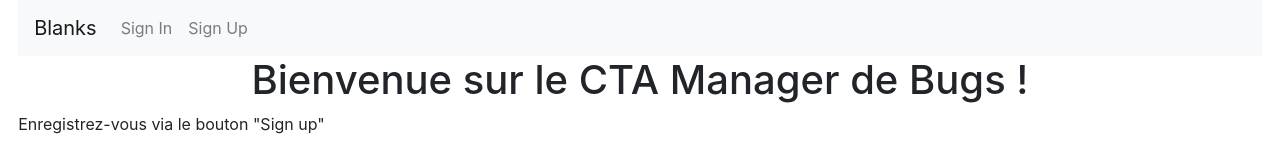
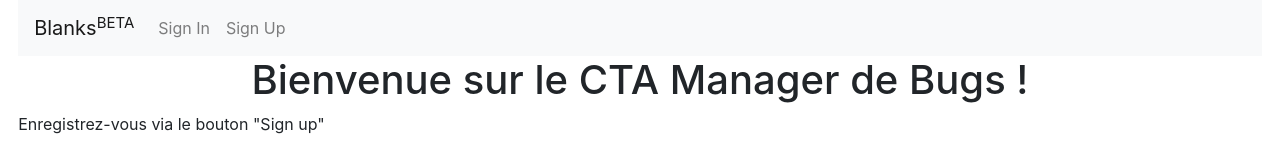
Before and after one commit to BaptisteLongy/cta-guild-manager-webapp, a React (Create React App) app: page / in a window 1280 px wide. Shown: the top 155 px of the page. Built offline with nearby package versions, Linux system fonts and the light colour scheme.

Commit message:
BETA indication in header

```diff
--- a/src/Navigation/AppHeader.js
+++ b/src/Navigation/AppHeader.js
@@ -11,7 +11,7 @@ class AppHeader extends Component {
 
         return (
             <Navbar bg="light" expand="lg">
-                <Navbar.Brand href="/">Blanks</Navbar.Brand>
+                <Navbar.Brand href="/">Blanks<sup>BETA</sup></Navbar.Brand>
                 <Navbar.Toggle aria-controls="basic-navbar-nav" />
                 <Navbar.Collapse id="basic-navbar-nav">
                     <Nav className="mr-auto">
```
